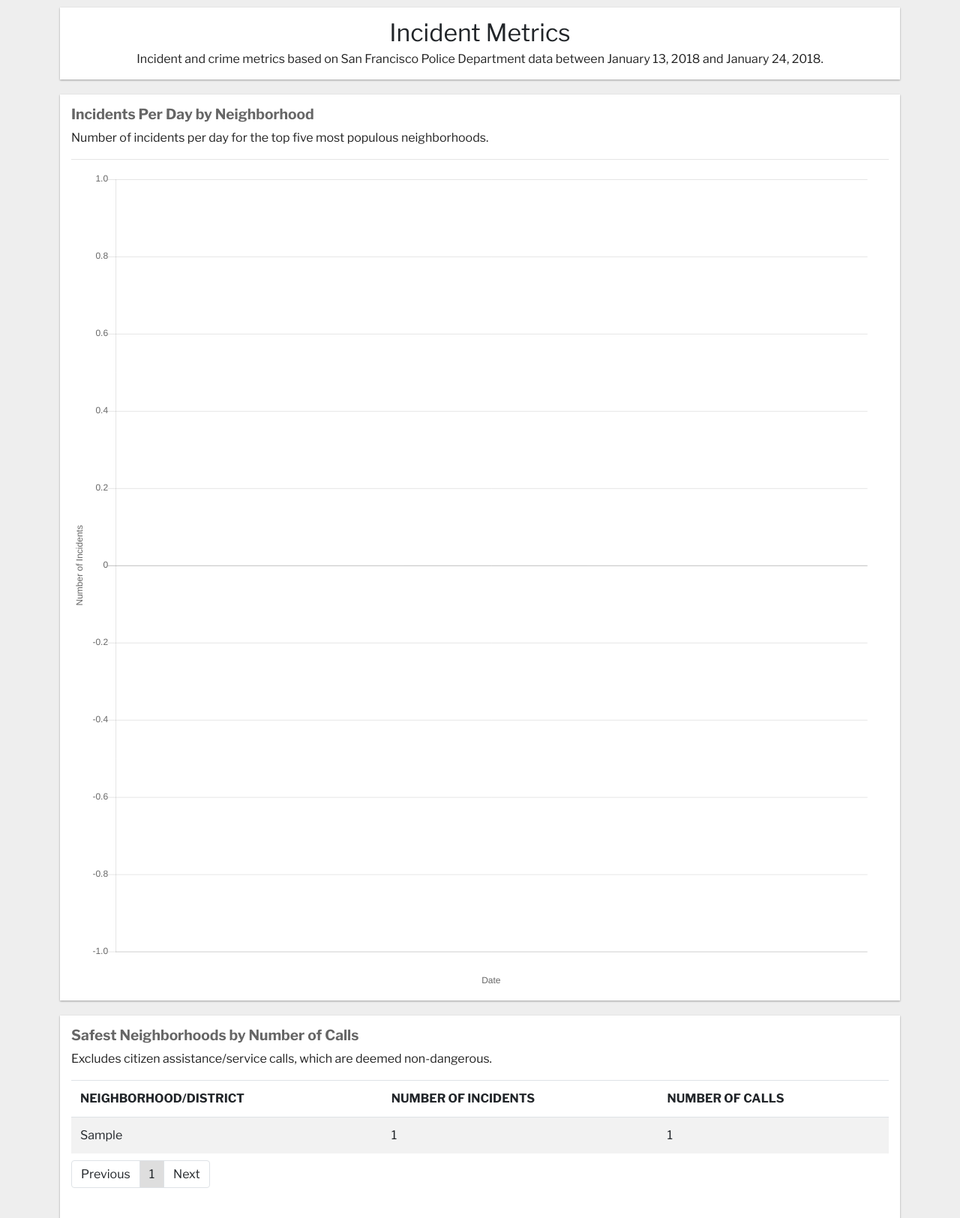
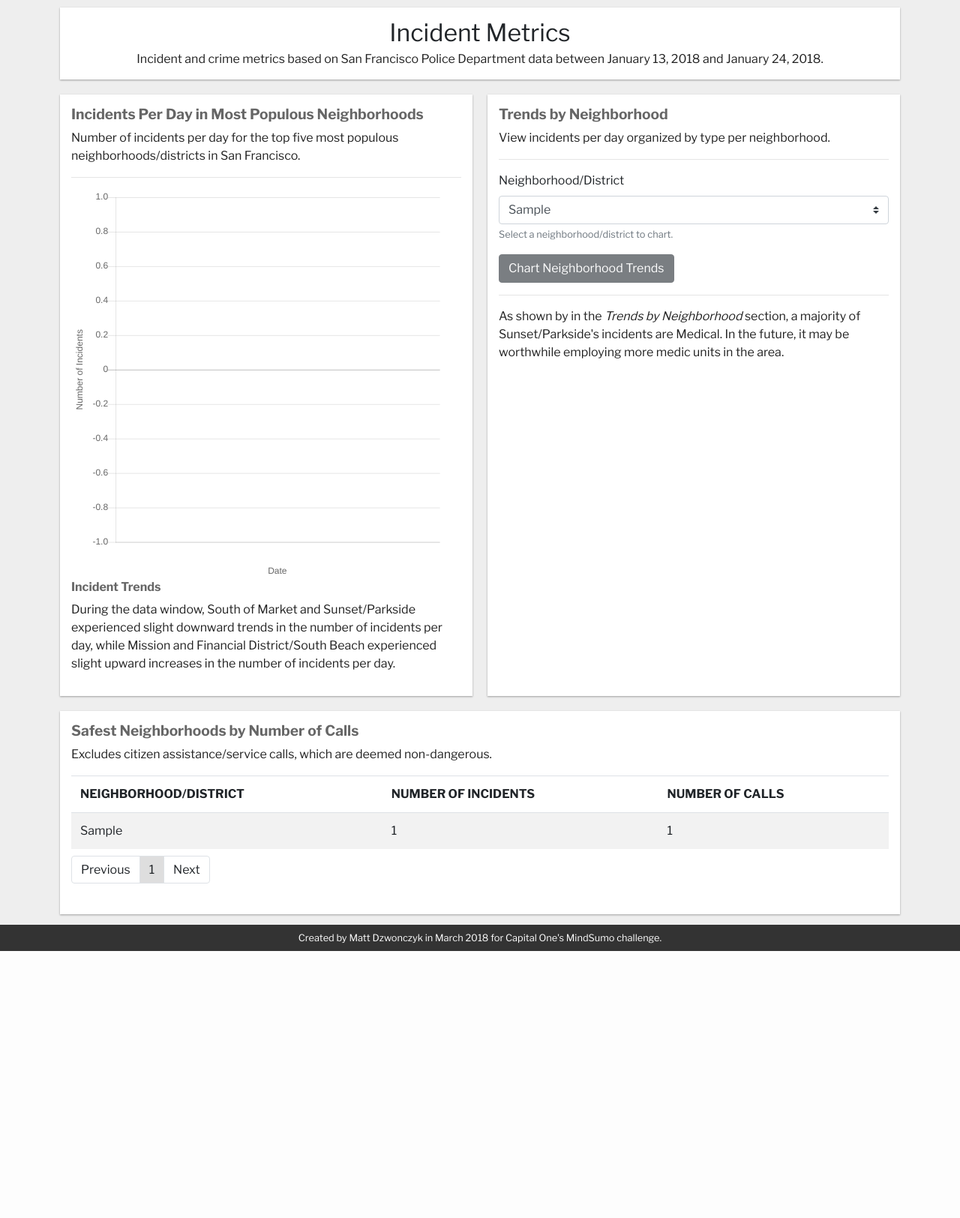
Before and after one commit to mattgd/SFPD-Dispatch, a Django app: page /incidents in a window 1280 px wide. Shown: the part 176-1800 px from the top of the page at 75% size. After the commit the page ends 1444 px from the top, so only its background shows below. Run offline with Django 3.2, Linux system fonts and the light colour scheme; tables that the repository leaves empty hold one stand-in row (values such as "Sample post"); data that the repository does not hold is empty; some libraries are stand-ins or nearby versions.

Commit message:
Add neighborhood trends and improve heatmaps.

```diff
--- a/dispatch/api/views.py
+++ b/dispatch/api/views.py
@@ -116,8 +116,10 @@ class NearbyView(View):
 class LongestDispatch(View):
 
     def get(self, request):
-        calls = Call.objects.values('address', 'latitude', 'longitude').annotate(
-            count=Count('address'),
+        calls = Call.objects.values('address').annotate(
+            count=Count('pk'),
+            latitude=Avg('latitude'),
+            longitude=Avg('longitude'),
             incidents=Count('incident_number', distinct=True),
             avg_dispatch_time=Avg(F('dispatch_timestamp') - F('received_timestamp'))
         ).order_by('-avg_dispatch_time')[:750]
@@ -150,23 +152,31 @@ class AddressFrequency(View):
         """
         Retrieves the frequency of all addresses in the calls database.
         """
+        # The minimum number of calls necessary for an address to be included
         cutoff_value = request.GET.get('cutoff_value', 4)
-        addresses = Call.objects.values('address', 'latitude', 'longitude').annotate(count=Count('address')).order_by('-count')
+
+        # Gets calls grouped by address and takes an average of the latitude
+        # and longitude values for the heatmap. Only addresses with call counts
+        # greater than or equal to the cutoff value are included.
+        addresses = Call.objects.values('address').annotate(
+            count=Count('pk'),
+            latitude=Avg('latitude'),
+            longitude=Avg('longitude')
+        ).filter(count__gte=cutoff_value).order_by('-count')
+
+        # Generate the results list from the query set
         data = []
+        for address in addresses:
+            data.append(
+                {
+                    "address": address["address"],
+                    "count": address["count"],
+                    "lat": address["latitude"],
+                    "lng": address["longitude"]
+                }
+            )
 
-        for address in addresses:
-            count = address["count"]
-
-            if count >= cutoff_value:
-                data.append(
-                    {
-                        "address": address["address"],
-                        "count": count,
-                        "lat": address["latitude"],
-                        "lng": address["longitude"]
-                    }
-                )
-
+        # Return the JSON data
         return JsonResponse(
             {
                 'status': 'true',
@@ -211,3 +221,22 @@ class SafestNeighborhoods(View):
                 'data': data
             }
         )
+
+class Neighborhoods(View):
+
+    def get(self, request):
+        """
+        Returns JSON representing a list of the neighborhoods/districts.
+        """
+        # Gets list of neighborhoods
+        neighborhoods = Call.objects.values('neighborhood_district').distinct().order_by('neighborhood_district')
+
+        # Populates the data list for the JSON response
+        data = [n["neighborhood_district"] for n in neighborhoods]
+
+        return JsonResponse(
+            {
+                'status': 'true',
+                'data': data
+            }
+        )
--- a/dispatch/dispatch/urls.py
+++ b/dispatch/dispatch/urls.py
@@ -18,7 +18,7 @@ from django.urls import path
 from django.conf.urls import url
 from metrics.views import (AverageCallsPerHour, AverageResponseTime,
     BattalionDistribution, Home, Heatmaps, IncidentMetrics, NeighborhoodTrends)
-from api.views import AddressFrequency, NearbyView, LongestDispatch, SafestNeighborhoods
+from api.views import AddressFrequency, NearbyView, LongestDispatch, Neighborhoods, SafestNeighborhoods
 
 urlpatterns = [
     # Admin view
@@ -34,6 +34,7 @@ urlpatterns = [
     url(r'^api/calls/nearby$', NearbyView.as_view(), name='api-calls-nearby'),
     url(r'^api/calls/longest-dispatch$', LongestDispatch.as_view(), name='api-calls-longest-dispatch'),
     url(r'^api/calls/safest-neighborhoods$', SafestNeighborhoods.as_view(), name='api-calls-safest-neighborhoods'),
+    url(r'^api/calls/neighborhoods$', Neighborhoods.as_view(), name='api-calls-neighborhoods'),
 
     # Metrics charts views
     url(r'^api/metrics/calls-per-hour$', AverageCallsPerHour.as_view(), name='metrics-calls-per-hour'),
--- a/dispatch/metrics/templates/incident_metrics.html
+++ b/dispatch/metrics/templates/incident_metrics.html
@@ -12,15 +12,57 @@
 <div class="row">
     <!-- Incidents Per Day chart section -->
     <div class="col-sm section-card">
-        <h3>Incidents Per Day by Neighborhood</h3>
-        <p>Number of incidents per day for the top five most populous neighborhoods.</p>
+        <h3>Incidents Per Day in Most Populous Neighborhoods</h3>
+        <p>Number of incidents per day for the top five most populous neighborhoods/districts in San Francisco.</p>
         <hr />
 
         <canvas id="incidentsPerDay" height="300" width="auto"></canvas>
+
+        <h4>Incident Trends</h4>
+        <p>
+            During the data window, South of Market and Sunset/Parkside
+            experienced slight downward trends in the number of incidents per
+            day, while Mission and Financial District/South Beach experienced
+            slight upward increases in the number of incidents per day.
+        </p>
     </div>
     <!-- End Incidents Per Day chart section -->
+
+    <!-- Most-likely dispatch type section -->
+    <div class="col-sm section-card">
+        <h3>Trends by Neighborhood</h3>
+        <p>View incidents per day organized by type per neighborhood.</p>
+        <hr />
+
+        <form id="neighborhoodTrendForm" method="post">
+            <div class="form-group">
+                <label for="neighborhood">Neighborhood/District</label>
+                <select name="neighborhood" class="custom-select" id="neighborhood" aria-describedby="neighborhoodHelp">
+                </select>
+                <small id="neighborhoodHelp" class="form-text text-muted">Select a neighborhood/district to chart.</small>
+            </div>
+            <button type="submit" id="neighborhoodSubmit" class="btn btn-dark">Chart Neighborhood Trends</button>
+            {% csrf_token %}
+        </form>
+
+        <!-- Neighborhood trend results -->
+        <div id="trendResults" style="display:none;">
+            <hr />
+            <canvas id="neighborhoodTrendsChart" height="300" width="auto"></canvas>
+        </div>
+        <!-- End neighborhood trend results -->
+
+        <p id="trendExample">
+            As shown by in the <i>Trends by Neighborhood</i> section, a majority
+            of Sunset/Parkside's incidents are Medical. In the future, it may be
+            worthwhile employing more medic units in the area.
+        </p>
+    </div>
+    <!-- End most-likely dispatch type section -->
 </div>
+
 <div class="row">
+    <!-- Safest Neighborhoods by Number of Calls table section -->
     <div class="col-sm section-card">
         <h3>Safest Neighborhoods by Number of Calls</h3>
         <p>
@@ -39,6 +81,7 @@
             </tbody>
         </table>
     </div>
+    <!-- End Safest Neighborhoods by Number of Calls table section -->
 </div>
 {% endblock %}
 
@@ -57,7 +100,7 @@
 function initIncidentTables() {
     // Retrieves the longest average dispatch time data,
     // and initializes the longest-dispatch heatmap.
-    endpoint = '/api/calls/safest-neighborhoods';
+    var endpoint = '/api/calls/safest-neighborhoods';
     $.ajax({
         method: 'GET',
         url: endpoint,
@@ -68,11 +111,110 @@ function initIncidentTables() {
             setupPagination($('#incidentTable'), data, cols);
         },
         error: function(resp) {
-            console.log("An error occured when retrieving safest neighborhoods data.");
+            console.error("An error occured when retrieving safest neighborhoods data.");
         }
     });
 }
 
+// Charts instance for neighborhood trends data
+// Used to destroy on form submit
+var neighborhoodTrendsChart;
+
+// Initializes the incident tables
 initIncidentTables();
+
+/**
+ * Event listener for the neighborhood trend form to get the data
+ * and generate the chart.
+ */
+$("#neighborhoodTrendForm").submit(function(e) {
+    var endpoint = '/api/metrics/neighborhood-trends';
+
+    $.ajax({
+        method: "POST",
+        url: endpoint,
+        data: $("#neighborhoodTrendForm").serialize(),
+        success: function(data) {
+            // Destroy the old chart if it exists
+            if (neighborhoodTrendsChart !== undefined) {
+                neighborhoodTrendsChart.destroy();
+            }
+
+            // Generate neighborhood trend chart
+            createNeighborhoodTrendChart(data);
+
+            // Disable the submit button, to prevent unnecessary requests
+            $('#neighborhoodSubmit').prop('disabled', true);
+        },
+        error: function(resp) {
+            console.error('An error occurred when retrieving neighborhood trend data.');
+            var error = '<div class="alert alert-danger mt-3" role="alert"><p class="mb-0">' +
+                resp.responseJSON.message + ' Please try again.</p></div>';
+
+            var results = $("#trendResults");
+            results.html(error);
+            results.fadeIn();
+        }
+    });
+
+    // Prevent form submit causing page change
+    e.preventDefault();
+});
+
+/**
+ * Event listener to show/hide example trend analysis for Sunset/Parkside.
+ */
+$('#neighborhood').change(function() {
+    // Re-enable the submit button, because a new chart can be generated
+    $('#neighborhoodSubmit').prop('disabled', false);
+
+    if ($(this).val() == 'Sunset/Parkside') {
+        $('#trendExample').fadeIn();
+    } else if ($('#trendExample').is(':visible')) {
+        $('#trendExample').fadeOut();
+    }
+});
+
+/**
+ * Populates the list of neighborhoods in the neighborhoodTrendForm for
+ * user selection.
+ */
+ function populateNeighborhoodList() {
+    var endpoint = '/api/calls/neighborhoods';
+
+    $.ajax({
+        method: "GET",
+        url: endpoint,
+        success: function(data) {
+            // Remove top status layer of data
+            data = data.data;
+
+            var neigh; // Holds the name of the neighborhood
+            var optionHtml; // The option HTML element
+            for (var i = 0; i < data.length; i++) {
+                neigh = data[i];
+
+                // Pre-select Sunset/Parkside for example
+                if (neigh != 'Sunset/Parkside') {
+                    optionHtml = '<option value="' + neigh + '">' + neigh + '</option>';
+                } else {
+                    optionHtml = '<option value="' + neigh + '" selected>' + neigh + '</option>';
+                }
+
+                // Add to the select element
+                $('#neighborhood').append(optionHtml);
+            }
+
+            // Submit the form to show example data
+            $("#neighborhoodTrendForm").submit();
+        },
+        error: function(resp) {
+            console.error('An error occurred when retrieving the neighborhood list.');
+        }
+    });
+}
+
+// Populates the neighborhood list in the neighborhoodTrendForm
+populateNeighborhoodList();
 </script>
 {% endblock %}
--- a/dispatch/metrics/views.py
+++ b/dispatch/metrics/views.py
@@ -195,8 +195,8 @@ class NeighborhoodTrends(View):
         }
 
         count = 0
-        bgColors = get_background_colors(len(neighborhoods))
-        borderColors = get_border_colors(len(neighborhoods))
+        bgColors = get_colors(len(neighborhoods), 0.4)
+        borderColors = get_colors(len(neighborhoods), 1)
 
         for call in calls:
             neigh = call["neighborhood_district"]
@@ -229,40 +229,138 @@ class NeighborhoodTrends(View):
             }
         )
 
+    def post(self, request):
+        """
+        Returns JSON representing a neighborhood's incidents per day by call
+        type and total incidents per day over the data time period.
+        """
+        response = None
+        neighborhood = request.POST.get('neighborhood')
 
-def get_background_colors(amount):
+        if neighborhood:
+            # Gets calls grouped by day and type
+            calls = Call.objects.filter(neighborhood_district=neighborhood).values(
+                'call_date', 'call_type'
+            ).annotate(
+                incidents=Count('incident_number', distinct=True)
+            ).order_by('call_date')
+
+            # Populates the data list for the JSON response
+            data = {}
+            types = []
+
+            # Prepare data for Chart.js formatting
+            for call in calls:
+                call_date = str(call["call_date"])
+                call_type = call["call_type"]
+
+                if call_date not in data:
+                    data[call_date] = {
+                        "datasets": {},
+                        "total_incidents": 0
+                    }
+
+                # Aggregate a list of call_type values
+                if call_type not in types:
+                    types.append(call_type)
+
+                data[call_date]["datasets"][call_type] = call["incidents"]
+                data[call_date]["total_incidents"] += call["incidents"]
+
+            colors = get_colors(len(types) + 1, 0.8)
+            dates = list(data.keys())
+            response_data = {
+                "neighborhood_district": neighborhood,
+                "labels": dates,
+                "datasets": []
+            }
+
+            # Organize data into chart-compatible format
+            count = 0
+            incident_count = None
+            total_incidents = []
+            for call_type in types:
+                dataset = {
+                    "label": call_type,
+                    "data": [],
+                    "backgroundColor": colors[count],
+                    "borderWidth": 0,
+                    "yAxisID": "bar-y-axis",
+                }
+
+                for date in dates:
+                    if call_type in data[date]["datasets"]:
+                        incident_count = data[date]["datasets"][call_type]
+                    else:
+                        incident_count = 0
+
+                    # Append incident count or 0 if there were no incidents
+                    # of that call_type for the given date
+                    dataset["data"].append(incident_count)
+                    total_incidents.append(data[date]["total_incidents"] if "total_incidents" else 0)
+
+                response_data["datasets"].append(dataset)
+                count += 1
+
+            # Insert the total incidents per day data at the front of the
+            # the datasets list as the line chart
+            response_data["limits"] = {
+                "min": min(total_incidents),
+                "max": max(total_incidents)
+            }
+            total_incidents = {
+                "data": total_incidents,
+                "type": "line",
+                "label": "Total Incidents",
+                "fill": "false",
+                "backgroundColor": "#333333",
+                "borderColor": "#222222",
+                "pointHitRadius": 10,
+            }
+            response_data["datasets"].insert(0, total_incidents)
+
+            response = JsonResponse(
+                {
+                    'status': 'true',
+                    'data': response_data
+                }
+            )
+        else:
+            # No time provided, 400 Bad Request
+            response = JsonResponse(
+                {
+                    'status': 'false',
+                    'message': 'Invalid neighborhood.'
+                },
+                status=400
+            )
+
+        return response
+
+def get_colors(amount, opacity):
     """
     Returns an Array of rgba colors to chart background colors.
     @param amount: The number of colors to return (currently a max of 11).
     @return: an Array of rgba colors to chart background colors.
     """
-    bg_colors = [
-        'rgba(227, 26, 28, 0.3)',
-        'rgba(31, 120, 180, 0.3)',
-        'rgba(178, 223, 138, 0.5)',
-        'rgba(106, 61, 154, 0.3)',
-        'rgba(255, 127, 0, 0.3)',
-        'rgba(251, 154, 153, 0.3)',
-        'rgba(253, 191, 111, 0.3)',
-        'rgba(51, 160, 44, 0.3)',
-        'rgba(141, 211, 199, 0.5)',
-        'rgba(202, 178, 214, 0.3)',
-        'rgba(243, 128, 255, 0.3)'
+    colors = [
+        'rgba(227, 26, 28, {0})',
+        'rgba(31, 120, 180, {0})',
+        'rgba(178, 223, 138, {0})',
+        'rgba(106, 61, 154, {0})',
+        'rgba(255, 127, 0, {0})',
+        'rgba(251, 154, 153, {0})',
+        'rgba(253, 191, 111, {0})',
+        'rgba(51, 160, 44, {0})',
+        'rgba(141, 211, 199, {0})',
+        'rgba(202, 178, 214, {0})',
+        'rgba(243, 128, 255, {0})',
+        'rgba(203, 75, 22, {0})',
+        'rgba(108, 113, 196, {0})',
+        'rgba(38, 139, 210, {0})',
+        'rgba(211, 54, 130, {0})'
     ]
 
-    colors_len = len(bg_colors)
-    return bg_colors[0:amount if amount < colors_len else colors_len]
-
-def get_border_colors(amount):
-    """
-    Returns an Array of rgba colors to chart border colors.
-    @param amount: The number of colors to return (currently a max of 11).
-    @return: an Array of rgba colors to chart border colors.
-    """
-    border_colors = get_background_colors(amount)
-
-    for i in range(0, len(border_colors)):
-        color = border_colors[i]
-        border_colors[i] = color[0:len(color) - 4] + '1)'
-
-    return border_colors
+    colors = [c.format(opacity) for c in colors] # Format opacity
+    colors_len = len(colors)
+    return colors[0:amount if amount < colors_len else colors_len]
--- a/dispatch/static/css/main.css
+++ b/dispatch/static/css/main.css
@@ -65,9 +65,7 @@ footer {
     background: #333;
     text-align: center;
     padding: .5rem;
-
     margin-top: .25rem;
-
 }
 footer p {
     font-size: 0.8em;
--- a/dispatch/static/js/incident_charts.js
+++ b/dispatch/static/js/incident_charts.js
@@ -40,6 +40,9 @@ function createIncidentsPerDayChart() {
                             scaleLabel: {
                                 display: true,
                                 labelString: 'Date'
+                            },
+                            ticks: {
+                                autoSkip: false
                             }
                         }],
                     },
@@ -51,15 +54,80 @@ function createIncidentsPerDayChart() {
                                 return data.datasets[tooltipItems.datasetIndex].label + ': ' + tooltipItems.yLabel + ' calls';
                             }
                         }
-                    }
+                    },
+                    responsive: true
                 }
             });
         },
         error: function(resp) {
-            console.log("An error occurred when retrieving average response time data.");
+            console.error("An error occurred when retrieving incidents per day data.");
         }
     });
 }
 
+/**
+ * Creates the Chart.js chart for average calls per hour chart.
+ */
+function createNeighborhoodTrendChart(data) {
+    var ctx = $("#neighborhoodTrendsChart");
+
+    // Remove top status layer of data
+    data = data.data;
+
+    // Create the Chart object
+    neighborhoodTrendsChart = new Chart(ctx, {
+        type: 'bar',
+        data: {
+            labels: data["labels"],
+            datasets: data["datasets"]
+        },
+        options: {
+            scales: {
+                yAxes: [{
+                    stacked: false,
+                    ticks: {
+                        beginAtZero: true,
+                        min: 0,
+                        max: data["limits"]["max"] + 2
+                    },
+                    scaleLabel: {
+                        display: true,
+                        labelString: 'Total Number of Incidents'
+                    }
+                  }, {
+                    id: "bar-y-axis",
+                    stacked: true,
+                    display: false, //optional
+                    ticks: {
+                      beginAtZero: true,
+                      min: 0,
+                      max: data["limits"]["max"] + 2
+                    },
+                    type: 'linear'
+                }],
+                xAxes:[{
+                    stacked: true,
+                    scaleLabel: {
+                        display: true,
+                        labelString: 'Date'
+                    },
+                    ticks: {
+                        autoSkip: false
+                    }
+                }],
+            },
+            responsive: true,
+            title: {
+                display: true,
+                text: 'Incident Trends for ' + data['neighborhood_district'],
+                fontSize: 16
+            }
+        }
+    });
+
+    var results = $("#trendResults");
+    results.fadeIn();
+}
+
 // Call the createCharts function
 createCharts();
--- a/dispatch/static/js/metrics_charts.js
+++ b/dispatch/static/js/metrics_charts.js
@@ -86,7 +86,7 @@ function createAvgCallsPerHourChart() {
             });
         },
         error: function(resp) {
-            console.log("An error occurred when retrieving average response time data.");
+            console.error("An error occurred when retrieving average response time data.");
         }
     });
 }
@@ -156,7 +156,7 @@ function createGroupRespTimeChart() {
             });
         },
         error: function(resp) {
-            console.log("An error occurred while retrieving the battalion distribution data.");
+            console.error("An error occurred while retrieving the battalion distribution data.");
         }
     });
 }
@@ -227,7 +227,7 @@ function createBattalionDistribChart() {
             });
         },
         error: function(resp) {
-            console.log("An error occurred while retrieving the battalion distribution data.");
+            console.error("An error occurred while retrieving the battalion distribution data.");
         }
     });
 }
--- a/dispatch/static/js/metrics_heatmaps.js
+++ b/dispatch/static/js/metrics_heatmaps.js
@@ -35,7 +35,7 @@ function initHeatmaps() {
             setupPagination($('#dispatchTimeTable'), data, cols, 'incident_count');
         },
         error: function(resp) {
-            console.log("An error occured when retrieving longest dispatch data.");
+            console.error("An error occured when retrieving longest dispatch data.");
         }
     });
 
@@ -57,7 +57,7 @@ function initHeatmaps() {
             setupPagination($('#addressFreqTable'), data, cols);
         },
         error: function(resp) {
-            console.log("An error occured when retrieving longest dispatch data.");
+            console.error("An error occured when retrieving longest dispatch data.");
         }
     });
 }
--- a/dispatch/static/js/metrics_tables.js
+++ b/dispatch/static/js/metrics_tables.js
@@ -38,7 +38,7 @@ function createTableDataRow(call, cols, highlightCol = undefined) {
  */
 function setupPagination(tableSelector, data, cols, highlightCol) {
     if (tableSelector === undefined) {
-        console.log("An error occurred when trying to set up table pagination.");
+        console.error("An error occurred when trying to set up table pagination.");
         return;
     }
 
```
Also changed, not shown: dispatch/metrics/templates/dispatch_metrics.html (+6 -3 lines), dispatch/metrics/templates/heatmaps.html (+7 -6 lines).
